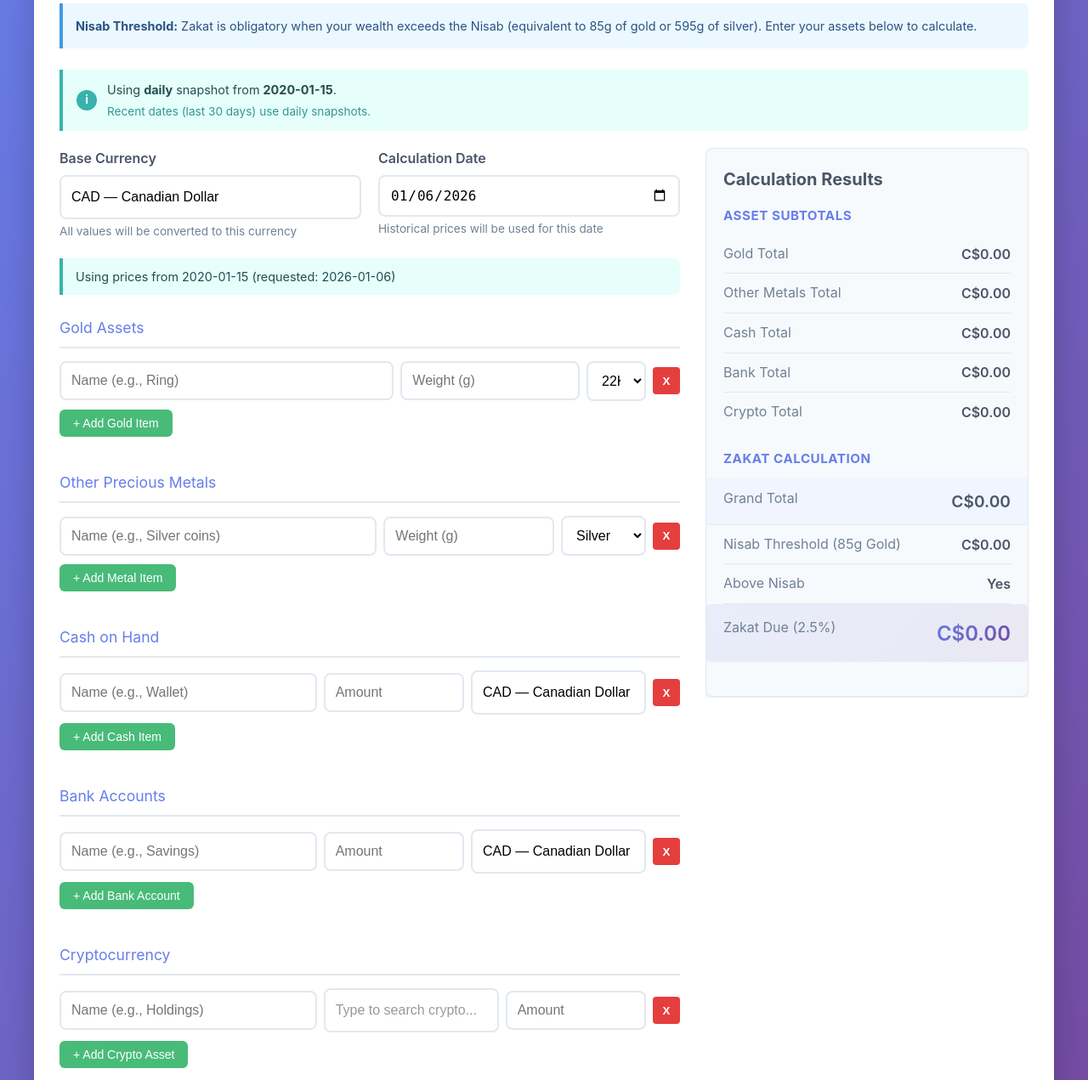
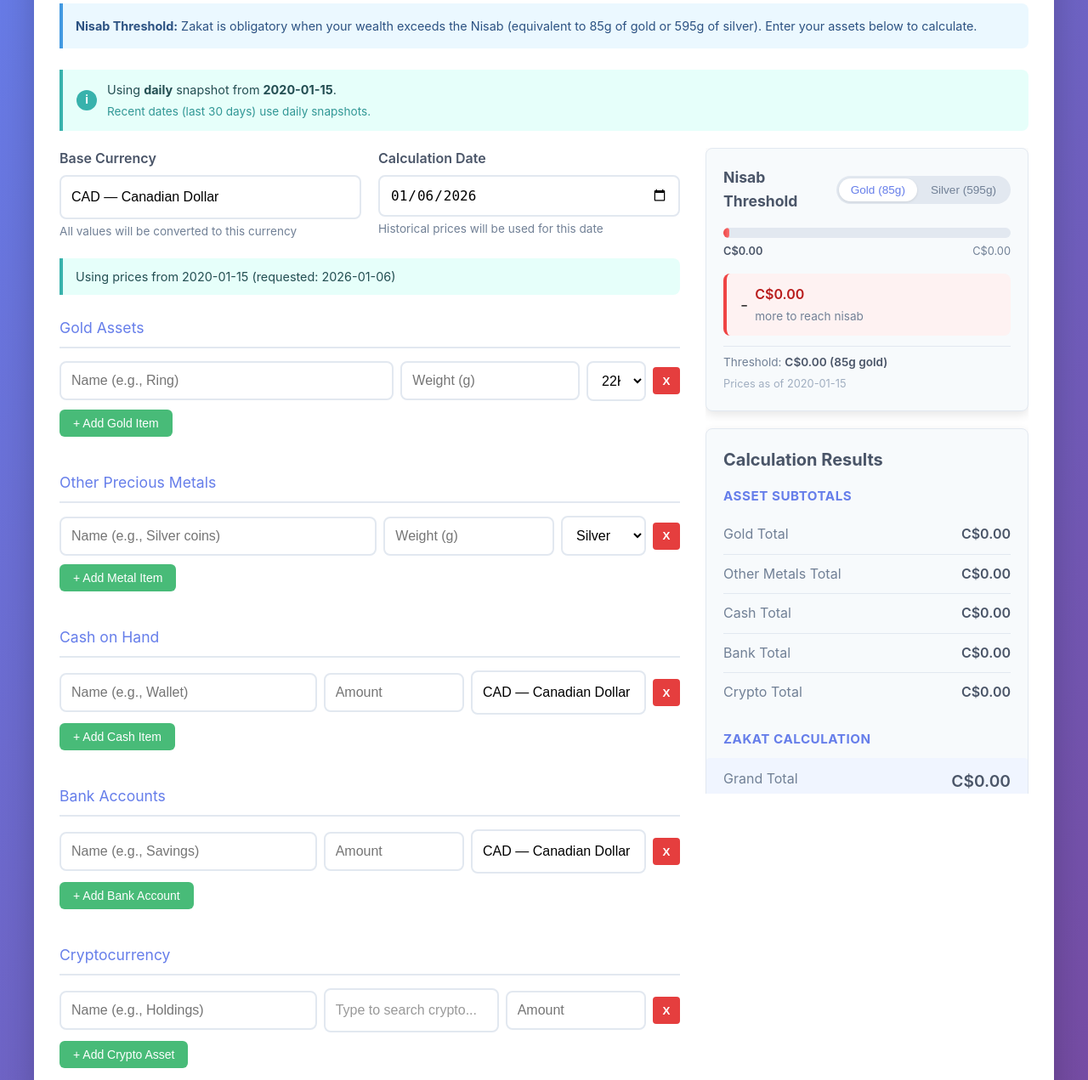
Before and after one commit to ace63093/zakatcalc, a Flask app: page / in a window 1280 px wide. Shown: the part 172-1443 px from the top of the page at 85% size. Run offline with Flask 3, Linux system fonts and the light colour scheme; tables that the repository leaves empty hold one stand-in row (values such as "Sample post").

Commit message:
Add nisab indicator with gold/silver basis toggle
Adds a visual nisab threshold indicator component that displays
progress toward the nisab threshold with toggle support for gold
(85g) or silver (595g) basis.

- Backend: Add nisab_basis parameter to calculate_zakat_v2() with
  enhanced nisab object including ratio, status, and difference text
- API: Accept nisab_basis in POST /api/v1/calculate request
- Frontend: New NisabIndicator IIFE component with progress bar,
  status text, and pill-style toggle buttons
- CSS: Color-coded progress bar (red/yellow/green for status)

🤖 Generated with [Claude Code](https://claude.com/claude-code)

Co-Authored-By: Claude Opus 4.5 <noreply@anthropic.com>

```diff
--- a/app/routes/api.py
+++ b/app/routes/api.py
@@ -272,6 +272,11 @@ def _calculate_v2(body: dict):
     except ValueError:
         return jsonify({'error': 'Invalid date format. Use YYYY-MM-DD'}), 400
 
+    # Parse nisab_basis (gold or silver, default gold)
+    nisab_basis = body.get('nisab_basis', 'gold').lower()
+    if nisab_basis not in ('gold', 'silver'):
+        nisab_basis = 'gold'
+
     # Get items (support both new and legacy field names)
     gold_items = body.get('gold_items', body.get('gold', []))
     cash_items = body.get('cash_items', body.get('cash', []))
@@ -349,6 +354,7 @@ def _calculate_v2(body: dict):
         crypto_items=crypto_items,
         base_currency=base_currency,
         pricing=pricing,
+        nisab_basis=nisab_basis,
     )
 
     # Add calculation metadata
--- /dev/null
+++ b/app/static/css/nisab-indicator.css
@@ -0,0 +1,229 @@
+/* Nisab Indicator Component Styles */
+
+.nisab-indicator {
+    background: #f7fafc;
+    border-radius: 8px;
+    padding: 20px;
+    margin-bottom: 20px;
+    border: 1px solid #e2e8f0;
+}
+
+.nisab-indicator h3 {
+    color: #4a5568;
+    font-size: 1.1rem;
+    margin-bottom: 16px;
+    display: flex;
+    align-items: center;
+    justify-content: space-between;
+}
+
+/* Toggle Button Group (pill-style) */
+.nisab-toggle-group {
+    display: inline-flex;
+    background: #e2e8f0;
+    border-radius: 20px;
+    padding: 3px;
+    gap: 2px;
+}
+
+.nisab-toggle-btn {
+    border: none;
+    background: transparent;
+    padding: 6px 14px;
+    font-size: 0.85rem;
+    font-weight: 500;
+    color: #718096;
+    cursor: pointer;
+    border-radius: 16px;
+    transition: all 0.2s ease;
+    white-space: nowrap;
+}
+
+.nisab-toggle-btn:hover {
+    color: #4a5568;
+}
+
+.nisab-toggle-btn.active {
+    background: white;
+    color: #667eea;
+    box-shadow: 0 1px 3px rgba(0, 0, 0, 0.1);
+}
+
+.nisab-toggle-btn:focus {
+    outline: none;
+    box-shadow: 0 0 0 2px rgba(102, 126, 234, 0.4);
+}
+
+/* Progress Bar Container */
+.nisab-progress-container {
+    margin-bottom: 16px;
+}
+
+.nisab-progress-bar {
+    height: 12px;
+    background: #e2e8f0;
+    border-radius: 6px;
+    overflow: hidden;
+    position: relative;
+}
+
+.nisab-progress-fill {
+    height: 100%;
+    border-radius: 6px;
+    transition: width 0.4s ease-out, background-color 0.3s ease;
+    min-width: 2%;
+}
+
+/* Progress bar colors based on status */
+.nisab-progress-fill.status-below {
+    background: linear-gradient(90deg, #ef4444 0%, #f87171 100%);
+}
+
+.nisab-progress-fill.status-near {
+    background: linear-gradient(90deg, #eab308 0%, #facc15 100%);
+}
+
+.nisab-progress-fill.status-above {
+    background: linear-gradient(90deg, #22c55e 0%, #4ade80 100%);
+}
+
+/* Progress labels */
+.nisab-progress-labels {
+    display: flex;
+    justify-content: space-between;
+    margin-top: 6px;
+    font-size: 0.8rem;
+    color: #718096;
+}
+
+.nisab-progress-labels .current-amount {
+    font-weight: 600;
+    color: #4a5568;
+}
+
+/* Status Text */
+.nisab-status {
+    display: flex;
+    align-items: center;
+    gap: 8px;
+    padding: 12px 16px;
+    border-radius: 8px;
+    margin-bottom: 12px;
+}
+
+.nisab-status.status-below {
+    background: #fef2f2;
+    border-left: 4px solid #ef4444;
+}
+
+.nisab-status.status-near {
+    background: #fefce8;
+    border-left: 4px solid #eab308;
+}
+
+.nisab-status.status-above {
+    background: #f0fdf4;
+    border-left: 4px solid #22c55e;
+}
+
+.nisab-status-icon {
+    font-size: 1.25rem;
+    line-height: 1;
+}
+
+.nisab-status-text {
+    flex: 1;
+}
+
+.nisab-status-text .difference {
+    font-weight: 600;
+    color: #1a202c;
+}
+
+.nisab-status-text .description {
+    font-size: 0.85rem;
+    color: #718096;
+    display: block;
+    margin-top: 2px;
+}
+
+/* Status-specific text colors */
+.nisab-status.status-below .difference {
+    color: #b91c1c;
+}
+
+.nisab-status.status-near .difference {
+    color: #a16207;
+}
+
+.nisab-status.status-above .difference {
+    color: #15803d;
+}
+
+/* Threshold Info */
+.nisab-threshold-info {
+    font-size: 0.85rem;
+    color: #718096;
+    padding-top: 8px;
+    border-top: 1px solid #e2e8f0;
+}
+
+.nisab-threshold-info .threshold-value {
+    font-weight: 600;
+    color: #4a5568;
+}
+
+.nisab-threshold-info .effective-date {
+    display: block;
+    margin-top: 4px;
+    font-size: 0.8rem;
+    color: #a0aec0;
+}
+
+/* Animated fill effect */
+@keyframes nisab-fill {
+    from {
+        width: 0;
+    }
+}
+
+.nisab-progress-fill.animate {
+    animation: nisab-fill 0.6s ease-out;
+}
+
+/* Responsive styles */
+@media (max-width: 600px) {
+    .nisab-indicator h3 {
+        flex-direction: column;
+        align-items: flex-start;
+        gap: 12px;
+    }
+
+    .nisab-toggle-group {
+        width: 100%;
+        justify-content: center;
+    }
+
+    .nisab-toggle-btn {
+        flex: 1;
+        text-align: center;
+    }
+
+    .nisab-status {
+        flex-direction: column;
+        align-items: flex-start;
+        gap: 4px;
+    }
+
+    .nisab-progress-labels {
+        flex-direction: column;
+        gap: 4px;
+    }
+}
+
+/* Desktop adjustments for results panel */
+@media (min-width: 1024px) {
+    .nisab-indicator {
+        box-shadow: 0 4px 12px rgba(0, 0, 0, 0.1);
+    }
+}
--- a/app/static/js/calculator.js
+++ b/app/static/js/calculator.js
@@ -23,6 +23,7 @@ const ZakatCalculator = (function() {
     let pricingSnapshot = null;
     let baseCurrency = 'CAD';
     let calculationDate = new Date().toISOString().split('T')[0];
+    let nisabBasis = 'gold';
     let debounceTimer = null;
 
     // Currency symbols for display
@@ -47,6 +48,7 @@ const ZakatCalculator = (function() {
             // Initialize UI components
             initBaseCurrencySelector();
             initDatePicker();
+            initNisabIndicator();
             initAssetRows();
             bindEvents();
 
@@ -58,6 +60,25 @@ const ZakatCalculator = (function() {
             console.error('Failed to initialize calculator:', error);
             showError('Failed to load pricing data. Please refresh the page.');
         }
+    }
+
+    /**
+     * Initialize the Nisab Indicator component
+     */
+    function initNisabIndicator() {
+        if (typeof NisabIndicator === 'undefined') {
+            console.warn('NisabIndicator component not available');
+            return;
+        }
+
+        NisabIndicator.init('nisabIndicatorContainer', {
+            basis: nisabBasis,
+            baseCurrency: baseCurrency,
+            onBasisChange: function(newBasis) {
+                nisabBasis = newBasis;
+                recalculate();
+            }
+        });
     }
 
     /**
@@ -128,6 +149,10 @@ const ZakatCalculator = (function() {
             name: 'baseCurrency',
             onSelect: function(currency) {
                 baseCurrency = currency.code;
+                // Update NisabIndicator's base currency
+                if (typeof NisabIndicator !== 'undefined') {
+                    NisabIndicator.setBaseCurrency(baseCurrency);
+                }
                 loadPricing().then(recalculate);
             }
         });
@@ -255,15 +280,56 @@ const ZakatCalculator = (function() {
 
         const grandTotal = goldTotal + cashTotal + bankTotal + metalTotal + cryptoTotal;
 
-        // Calculate nisab threshold
+        // Calculate nisab thresholds
         const goldPrice = getMetalPrice('gold');
         const silverPrice = getMetalPrice('silver');
         const nisabGoldValue = NISAB_GOLD_GRAMS * goldPrice;
         const nisabSilverValue = NISAB_SILVER_GRAMS * silverPrice;
-        const nisabThreshold = nisabGoldValue; // Use gold nisab
+
+        // Use threshold based on selected basis
+        const nisabThreshold = nisabBasis === 'silver' ? nisabSilverValue : nisabGoldValue;
+
+        // Calculate ratio and status for nisab indicator
+        let ratio = 0;
+        let status = 'below';
+        if (nisabThreshold > 0) {
+            const rawRatio = grandTotal / nisabThreshold;
+            ratio = Math.min(Math.max(rawRatio, 0), 1);
+            if (rawRatio >= 1.0) {
+                status = 'above';
+            } else if (rawRatio >= 0.90) {
+                status = 'near';
+            }
+        }
+
+        const difference = Math.abs(grandTotal - nisabThreshold);
+        const differenceText = grandTotal >= nisabThreshold
+            ? difference.toFixed(2) + ' above nisab'
+            : difference.toFixed(2) + ' more to reach nisab';
 
         const aboveNisab = grandTotal >= nisabThreshold;
         const zakatDue = aboveNisab ? grandTotal * ZAKAT_RATE : 0;
+
+        // Update NisabIndicator with calculated data
+        if (typeof NisabIndicator !== 'undefined') {
+            NisabIndicator.update({
+                basis_used: nisabBasis,
+                gold_grams: NISAB_GOLD_GRAMS,
+                gold_threshold: nisabGoldValue,
+                silver_grams: NISAB_SILVER_GRAMS,
+                silver_threshold: nisabSilverValue,
+                threshold_used: nisabThreshold,
+                ratio: ratio,
+                status: status,
+                difference: difference,
+                difference_text: differenceText
+            }, baseCurrency);
+
+            // Set effective date if available
+            if (pricingSnapshot.effective_date) {
+                NisabIndicator.setEffectiveDate(pricingSnapshot.effective_date);
+            }
+        }
 
         // Update display
         updateDisplay({
@@ -274,6 +340,7 @@ const ZakatCalculator = (function() {
             cryptoTotal,
             grandTotal,
             nisabThreshold,
+            nisabBasis,
             aboveNisab,
             zakatDue
         });
@@ -489,6 +556,12 @@ const ZakatCalculator = (function() {
         setElementText('nisabThreshold', formatCurrency(results.nisabThreshold, symbol));
         setElementText('aboveNisab', results.aboveNisab ? 'Yes' : 'No');
         setElementText('zakatDue', formatCurrency(results.zakatDue, symbol));
+
+        // Update nisab threshold label based on current basis
+        const nisabLabel = results.nisabBasis === 'silver'
+            ? 'Nisab Threshold (' + NISAB_SILVER_GRAMS + 'g Silver)'
+            : 'Nisab Threshold (' + NISAB_GOLD_GRAMS + 'g Gold)';
+        setElementText('nisabThresholdLabel', nisabLabel);
 
         // Show result section
         const resultSection = document.getElementById('result');
--- /dev/null
+++ b/app/static/js/components/nisab-indicator.js
@@ -0,0 +1,304 @@
+/**
+ * Nisab Indicator Component
+ *
+ * Displays the nisab threshold progress with gold/silver toggle.
+ * Shows visual progress bar and status text indicating how close
+ * the user's zakatable wealth is to the nisab threshold.
+ */
+
+var NisabIndicator = (function() {
+    'use strict';
+
+    // Constants
+    var NISAB_GOLD_GRAMS = 85;
+    var NISAB_SILVER_GRAMS = 595;
+
+    // Private state
+    var container = null;
+    var nisabBasis = 'gold';
+    var nisabData = null;
+    var baseCurrency = 'CAD';
+    var onBasisChange = null;
+
+    // Currency symbols for display
+    var CURRENCY_SYMBOLS = {
+        CAD: 'C$', USD: '$', EUR: '\u20AC', GBP: '\u00A3', JPY: '\u00A5',
+        AUD: 'A$', CHF: 'CHF', CNY: '\u00A5', INR: '\u20B9', BDT: '\u09F3'
+    };
+
+    /**
+     * Initialize the nisab indicator
+     * @param {string} containerId - ID of the container element
+     * @param {Object} options - Configuration options
+     * @param {string} options.basis - Initial basis ('gold' or 'silver')
+     * @param {string} options.baseCurrency - Currency code for formatting
+     * @param {Function} options.onBasisChange - Callback when basis changes
+     */
+    function init(containerId, options) {
+        container = document.getElementById(containerId);
+        if (!container) {
+            console.warn('NisabIndicator: Container not found:', containerId);
+            return;
+        }
+
+        options = options || {};
+        nisabBasis = options.basis || 'gold';
+        baseCurrency = options.baseCurrency || 'CAD';
+        onBasisChange = options.onBasisChange || null;
+
+        render();
+        bindEvents();
+    }
+
+    /**
+     * Set the nisab basis (gold or silver)
+     * @param {string} basis - 'gold' or 'silver'
+     */
+    function setBasis(basis) {
+        if (basis !== 'gold' && basis !== 'silver') {
+            basis = 'gold';
+        }
+        nisabBasis = basis;
+
+        // Update toggle button states
+        updateToggleButtons();
+
+        // Trigger callback if provided
+        if (onBasisChange) {
+            onBasisChange(nisabBasis);
+        }
+    }
+
+    /**
+     * Get the current nisab basis
+     * @returns {string} 'gold' or 'silver'
+     */
+    function getBasis() {
+        return nisabBasis;
+    }
+
+    /**
+     * Update the indicator with new nisab data from API response
+     * @param {Object} data - Nisab data from API response
+     * @param {string} currency - Base currency code
+     */
+    function update(data, currency) {
+        if (!data) return;
+
+        nisabData = data;
+        if (currency) {
+            baseCurrency = currency;
+        }
+        if (data.basis_used) {
+            nisabBasis = data.basis_used;
+        }
+
+        updateDisplay();
+    }
+
+    /**
+     * Set the base currency for formatting
+     * @param {string} currency - Currency code
+     */
+    function setBaseCurrency(currency) {
+        baseCurrency = currency;
+        if (nisabData) {
+            updateDisplay();
+        }
+    }
+
+    /**
+     * Render the component structure
+     */
+    function render() {
+        if (!container) return;
+
+        container.innerHTML = [
+            '<div class="nisab-indicator">',
+            '  <h3>',
+            '    <span>Nisab Threshold</span>',
+            '    <div class="nisab-toggle-group" role="group" aria-label="Nisab basis selection">',
+            '      <button type="button" class="nisab-toggle-btn' + (nisabBasis === 'gold' ? ' active' : '') + '" ',
+            '              data-basis="gold" aria-pressed="' + (nisabBasis === 'gold') + '">',
+            '        Gold (' + NISAB_GOLD_GRAMS + 'g)',
+            '      </button>',
+            '      <button type="button" class="nisab-toggle-btn' + (nisabBasis === 'silver' ? ' active' : '') + '" ',
+            '              data-basis="silver" aria-pressed="' + (nisabBasis === 'silver') + '">',
+            '        Silver (' + NISAB_SILVER_GRAMS + 'g)',
+            '      </button>',
+            '    </div>',
+            '  </h3>',
+            '  <div class="nisab-progress-container">',
+            '    <div class="nisab-progress-bar">',
+            '      <div class="nisab-progress-fill status-below" style="width: 0%"></div>',
+            '    </div>',
+            '    <div class="nisab-progress-labels">',
+            '      <span class="current-amount">--</span>',
+            '      <span class="threshold-amount">--</span>',
+            '    </div>',
+            '  </div>',
+            '  <div class="nisab-status status-below">',
+            '    <span class="nisab-status-icon"></span>',
+            '    <div class="nisab-status-text">',
+            '      <span class="difference">--</span>',
+            '      <span class="description">Enter your assets to calculate</span>',
+            '    </div>',
+            '  </div>',
+            '  <div class="nisab-threshold-info">',
+            '    <span>Threshold: </span>',
+            '    <span class="threshold-value">--</span>',
+            '    <span class="effective-date"></span>',
+            '  </div>',
+            '</div>'
+        ].join('\n');
+    }
+
+    /**
+     * Bind event listeners
+     */
+    function bindEvents() {
+        if (!container) return;
+
+        container.addEventListener('click', function(event) {
+            var btn = event.target.closest('.nisab-toggle-btn');
+            if (btn) {
+                var basis = btn.dataset.basis;
+                setBasis(basis);
+            }
+        });
+    }
+
+    /**
+     * Update toggle button visual states
+     */
+    function updateToggleButtons() {
+        if (!container) return;
+
+        var buttons = container.querySelectorAll('.nisab-toggle-btn');
+        buttons.forEach(function(btn) {
+            var isActive = btn.dataset.basis === nisabBasis;
+            btn.classList.toggle('active', isActive);
+            btn.setAttribute('aria-pressed', isActive);
+        });
+    }
+
+    /**
+     * Update the display with current nisab data
+     */
+    function updateDisplay() {
+        if (!container || !nisabData) return;
+
+        var ratio = nisabData.ratio || 0;
+        var status = nisabData.status || 'below';
+        var difference = nisabData.difference || 0;
+        var differenceText = nisabData.difference_text || '';
+        var thresholdUsed = nisabData.threshold_used || 0;
+
+        // Update progress bar
+        var progressFill = container.querySelector('.nisab-progress-fill');
+        if (progressFill) {
+            var percentage = Math.min(ratio * 100, 100);
+            progressFill.style.width = percentage + '%';
+            progressFill.className = 'nisab-progress-fill status-' + status;
+
+            // Trigger animation
+            progressFill.classList.remove('animate');
+            void progressFill.offsetWidth; // Force reflow
+            progressFill.classList.add('animate');
+        }
+
+        // Update progress labels
+        var currentAmount = container.querySelector('.current-amount');
+        var thresholdAmount = container.querySelector('.threshold-amount');
+        if (currentAmount) {
+            // Calculate current amount from ratio and threshold
+            var current = thresholdUsed * ratio;
+            currentAmount.textContent = formatCurrency(current);
+        }
+        if (thresholdAmount) {
+            thresholdAmount.textContent = formatCurrency(thresholdUsed);
+        }
+
+        // Update status section
+        var statusContainer = container.querySelector('.nisab-status');
+        if (statusContainer) {
+            statusContainer.className = 'nisab-status status-' + status;
+        }
+
+        var statusIcon = container.querySelector('.nisab-status-icon');
+        if (statusIcon) {
+            if (status === 'above') {
+                statusIcon.textContent = '\u2713'; // checkmark
+            } else if (status === 'near') {
+                statusIcon.textContent = '!';
+            } else {
+                statusIcon.textContent = '-';
+            }
+        }
+
+        var differenceElem = container.querySelector('.nisab-status-text .difference');
+        if (differenceElem) {
+            differenceElem.textContent = formatCurrency(difference);
+        }
+
+        var descriptionElem = container.querySelector('.nisab-status-text .description');
+        if (descriptionElem) {
+            if (status === 'above') {
+                descriptionElem.textContent = 'above nisab - Zakat is due';
+            } else if (status === 'near') {
+                descriptionElem.textContent = 'more to reach nisab (almost there!)';
+            } else {
+                descriptionElem.textContent = 'more to reach nisab';
+            }
+        }
+
+        // Update threshold info
+        var thresholdValue = container.querySelector('.threshold-value');
+        if (thresholdValue) {
+            var basisLabel = nisabBasis === 'gold'
+                ? NISAB_GOLD_GRAMS + 'g gold'
+                : NISAB_SILVER_GRAMS + 'g silver';
+            thresholdValue.textContent = formatCurrency(thresholdUsed) + ' (' + basisLabel + ')';
+        }
+
+        // Update toggle buttons to reflect current basis
+        updateToggleButtons();
+    }
+
+    /**
+     * Set the effective date display
+     * @param {string} dateStr - ISO date string
+     */
+    function setEffectiveDate(dateStr) {
+        if (!container) return;
+
+        var effectiveDateElem = container.querySelector('.effective-date');
+        if (effectiveDateElem && dateStr) {
+            effectiveDateElem.textContent = 'Prices as of ' + dateStr;
+        }
+    }
+
+    /**
+     * Format a number as currency
+     * @param {number} amount - Amount to format
+     * @returns {string} Formatted currency string
+     */
+    function formatCurrency(amount) {
+        var symbol = CURRENCY_SYMBOLS[baseCurrency] || baseCurrency + ' ';
+        return symbol + amount.toLocaleString('en-US', {
+            minimumFractionDigits: 2,
+            maximumFractionDigits: 2
+        });
+    }
+
+    // Public API
+    return {
+        init: init,
+        setBasis: setBasis,
+        getBasis: getBasis,
+        update: update,
+        setBaseCurrency: setBaseCurrency,
+        setEffectiveDate: setEffectiveDate,
+        render: render
+    };
+})();
--- a/app/templates/calculator.html
+++ b/app/templates/calculator.html
@@ -4,6 +4,7 @@
 
 {% block head %}
 <link rel="stylesheet" href="{{ url_for('static', filename='css/autocomplete.css') }}">
+<link rel="stylesheet" href="{{ url_for('static', filename='css/nisab-indicator.css') }}">
 {% endblock %}
 
 {% block content %}
@@ -124,6 +125,9 @@
 
         <!-- Right column: Results Panel (sticky on desktop) -->
         <div class="calculator-results">
+            <!-- Nisab Indicator Card -->
+            <div id="nisabIndicatorContainer"></div>
+
             <div id="result" class="result show">
                 <h2>Calculation Results</h2>
 
@@ -158,7 +162,7 @@
                         <span class="result-value" id="grandTotal">$0.00</span>
                     </div>
                     <div class="result-row">
-                        <span class="result-label">Nisab Threshold (85g Gold)</span>
+                        <span class="result-label" id="nisabThresholdLabel">Nisab Threshold (85g Gold)</span>
                         <span class="result-value" id="nisabThreshold">$0.00</span>
                     </div>
                     <div class="result-row">
@@ -179,5 +183,6 @@
 {% block scripts %}
 <script src="{{ url_for('static', filename='js/components/currency-autocomplete.js') }}"></script>
 <script src="{{ url_for('static', filename='js/components/crypto-autocomplete.js') }}"></script>
+<script src="{{ url_for('static', filename='js/components/nisab-indicator.js') }}"></script>
 <script src="{{ url_for('static', filename='js/calculator.js') }}"></script>
 {% endblock %}
```
Also changed, not shown: app/services/calc.py (+44 -8 lines).
